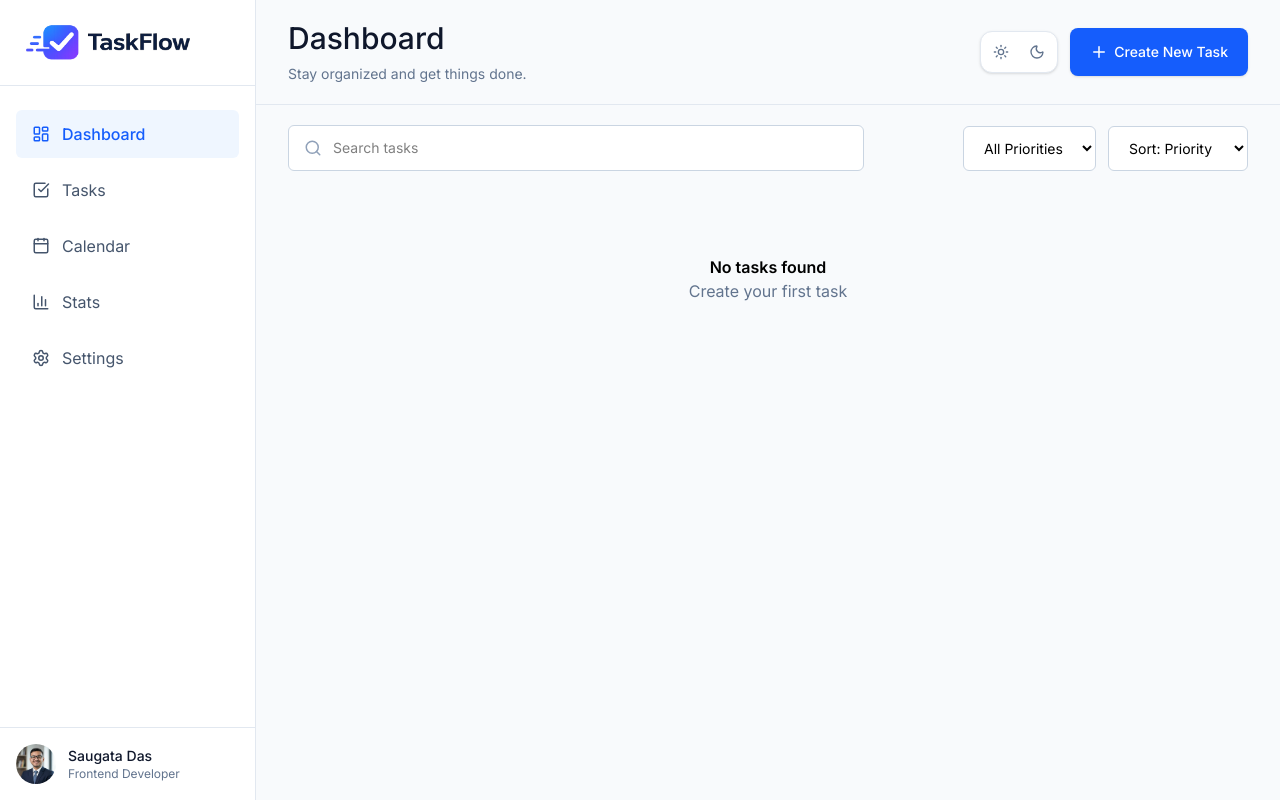
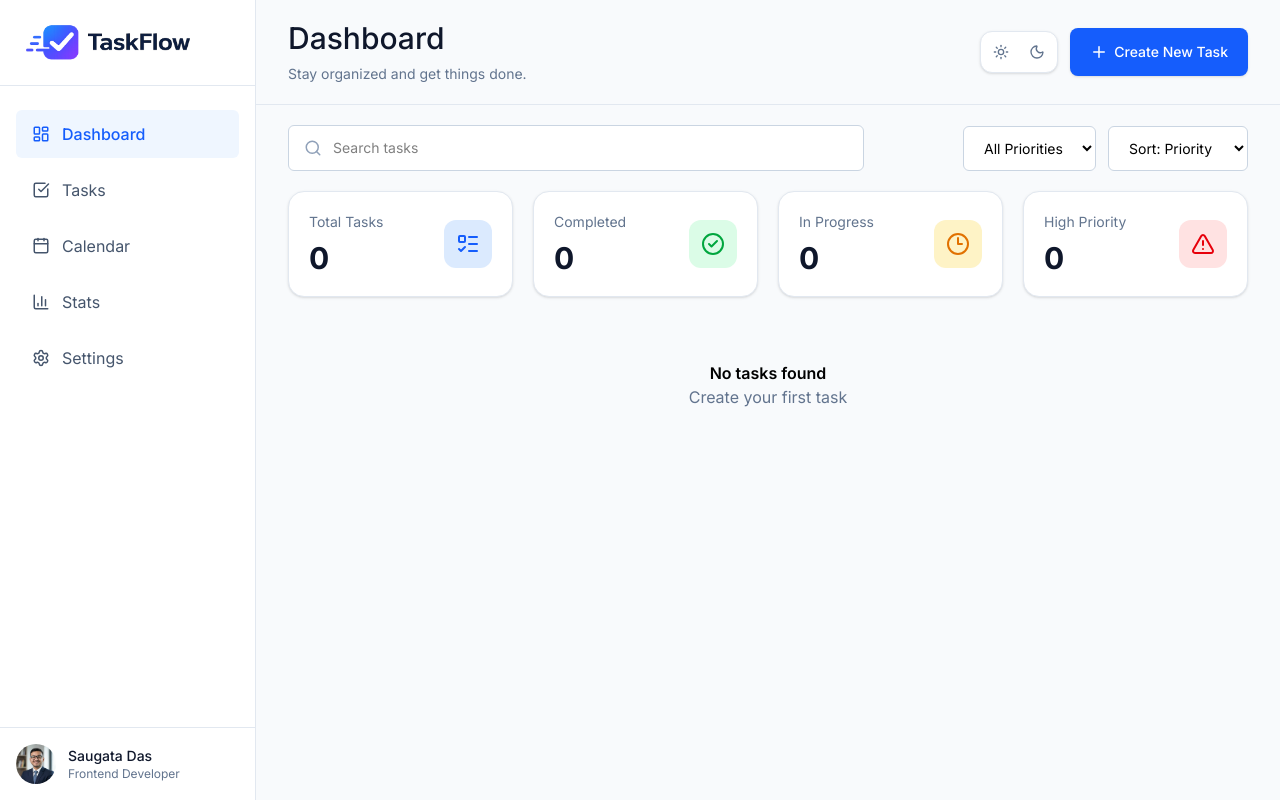
Before and after one commit to Saugata15/taskflow-react-ts, a React (Vite) app: page / in a window 1280 px wide. Built offline with nearby package versions, Linux system fonts and the light colour scheme.

Commit message:
Theme functionality added and TaskStats functionality added

```diff
--- a/src/App.tsx
+++ b/src/App.tsx
@@ -6,6 +6,7 @@ import SearchBar from "./components/SearchBar";
 import CreateTaskModal from "./components/CreateTaskModal";
 import TaskList from "./components/TaskList";
 import FilterBar from "./components/FilterBar";
+import TaskStats from "./components/TaskStats";
 
 const App = () => {
   const [theme, setTheme] = useState<Theme>(() => {
@@ -22,17 +23,21 @@ const App = () => {
   });
   const [editingTask, setEditingTask] = useState<Task | null>(null);
 
-  const filteredTasks = tasks.filter((task) => {
+  const filteredTasks = tasks
+    .filter((task) => {
       const matchesSearch =
         task.title.toLowerCase().includes(searchTerm.trim().toLowerCase()) ||
-      task.description.toLowerCase().includes(searchTerm.trim().toLowerCase());
+        task.description
+          .toLowerCase()
+          .includes(searchTerm.trim().toLowerCase());
 
       const matchesPriority =
         priorityFilter === "all" ? true : task.priority === priorityFilter;
 
       return matchesSearch && matchesPriority;
-  }).sort((a,b)=>{
-    if(sortBy === "priority") {
+    })
+    .sort((a, b) => {
+      if (sortBy === "priority") {
         const order = {
           high: 3,
           medium: 2,
@@ -40,14 +45,22 @@ const App = () => {
         };
         return order[b.priority] - order[a.priority];
       }
-    if(sortBy === "newest") {
-      return (new Date(b.dueDate).getTime() - new Date(a.dueDate).getTime())
+      if (sortBy === "newest") {
+        return new Date(b.dueDate).getTime() - new Date(a.dueDate).getTime();
       }
-    if(sortBy === "oldest") {
-      return (new Date(a.dueDate).getTime() - new Date(b.dueDate).getTime())
+      if (sortBy === "oldest") {
+        return new Date(a.dueDate).getTime() - new Date(b.dueDate).getTime();
       }
       return 0;
-  })
+    });
+
+  const totalTasks = tasks.length;
+
+  const completedTasks = tasks.filter((task) => task.isCompleted).length;
+
+  const inProgressTasks = tasks.filter((task) => !task.isCompleted).length;
+
+  const highPriorityTasks = tasks.filter((task) => task.priority === "high").length;
 
   useEffect(() => {
     localStorage.setItem("theme", theme);
@@ -61,7 +74,7 @@ const App = () => {
           <Sidebar />
 
           <main className="flex-1">
-            <Header theme={theme} setIsModalOpen={setIsModalOpen} />
+            <Header theme={theme} setIsModalOpen={setIsModalOpen} setTheme={setTheme} />
 
             <div className="px-8 py-5 flex items-center justify-between gap-3">
               <SearchBar
@@ -77,6 +90,13 @@ const App = () => {
             </div>
 
             <div className="px-8">
+              <TaskStats
+                totalTasks={totalTasks}
+                completedTasks={completedTasks}
+                inProgressTasks={inProgressTasks}
+                highPriorityTasks={highPriorityTasks}
+              />
+
               <TaskList
                 tasks={filteredTasks}
                 setTasks={setTasks}
--- a/src/components/Header.tsx
+++ b/src/components/Header.tsx
@@ -1,12 +1,14 @@
 import { Moon, Sun, Plus } from "lucide-react";
 import type { Theme } from "../types/types";
+import type React from "react";
 
 interface HeaderProps {
   theme: Theme;
   setIsModalOpen: (value: boolean) => void;
+  setTheme: React.Dispatch<React.SetStateAction<Theme>>
 }
 
-const Header = ({ theme, setIsModalOpen }: HeaderProps) => {
+const Header = ({ theme, setIsModalOpen, setTheme }: HeaderProps) => {
   return (
     <header
       className="flex flex-col md:flex-row md:justify-between md:items-center border-b
@@ -27,6 +29,7 @@ const Header = ({ theme, setIsModalOpen }: HeaderProps) => {
         bg-white shadow-sm dark:border-slate-700 dark:bg-slate-800 "
         >
           <button
+          onClick={()=>setTheme("light")}
             className={`cursor-pointer transition-all p-2 rounded-lg ${
               theme === "dark"
                 ? "bg-slate-100 text-slate-900"
@@ -36,6 +39,7 @@ const Header = ({ theme, setIsModalOpen }: HeaderProps) => {
             <Sun size={16} />
           </button>
           <button
+          onClick={()=>setTheme("dark")}
             className={`cursor-pointer transition-all p-2 rounded-lg ${
               theme === "dark" ? "bg-slate-700 text-white" : "text-slate-500"
             }`}
--- /dev/null
+++ b/src/components/TaskStats.tsx
@@ -0,0 +1,81 @@
+import { CheckCircle2, Clock3, ListTodo, AlertTriangle } from "lucide-react";
+
+interface TaskStatsProps {
+  totalTasks: number;
+  completedTasks: number;
+  inProgressTasks: number;
+  highPriorityTasks: number;
+}
+
+const TaskStats = ({
+  totalTasks,
+  completedTasks,
+  inProgressTasks,
+  highPriorityTasks,
+}: TaskStatsProps) => {
+  const stats = [
+    {
+      title: "Total Tasks",
+      value: totalTasks,
+      icon: ListTodo,
+      iconBg: "bg-blue-100",
+      iconColor: "text-blue-600",
+    },
+    {
+      title: "Completed",
+      value: completedTasks,
+      icon: CheckCircle2,
+      iconBg: "bg-green-100",
+      iconColor: "text-green-600",
+    },
+    {
+      title: "In Progress",
+      value: inProgressTasks,
+      icon: Clock3,
+      iconBg: "bg-amber-100",
+      iconColor: "text-amber-600",
+    },
+    {
+      title: "High Priority",
+      value: highPriorityTasks,
+      icon: AlertTriangle,
+      iconBg: "bg-red-100",
+      iconColor: "text-red-600",
+    },
+  ];
+
+  return (
+    <div className="grid grid-col-1 sm:grid-cols-2 xl:grid-cols-4 gap-5">
+      {stats.map((stat) => {
+        const Icon = stat.icon;
+
+        return (
+          <div
+            key={stat.title}
+            className="bg-white rounded-2xl border border-slate-200 p-5 shadow-sm
+              hover:shadow-md transition-all duration-200"
+          >
+            <div className="flex items-center justify-between">
+              <div>
+                <p className="text-sm text-slate-500">{stat.title}</p>
+
+                <h3 className="mt-2 text-3xl font-bold text-slate-900">
+                  {stat.value}
+                </h3>
+              </div>
+
+              <div
+                className={`h-12 w-12 rounded-xl flex items-center justify-center
+                    ${stat.iconBg}`}
+              >
+                <Icon size={24} className={stat.iconColor} />
+              </div>
+            </div>
+          </div>
+        );
+      })}
+    </div>
+  );
+};
+
+export default TaskStats;
```
Lines whose indentation alone changed are shown as unchanged.
